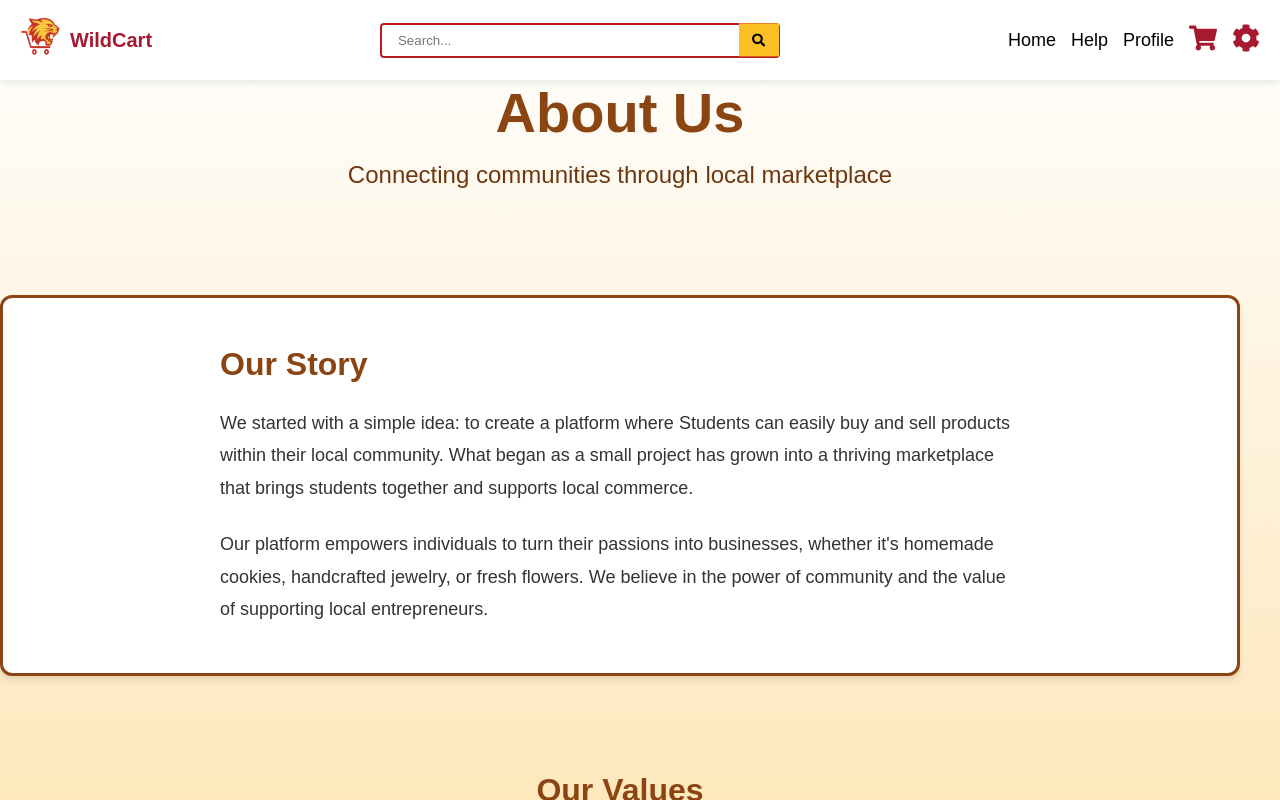
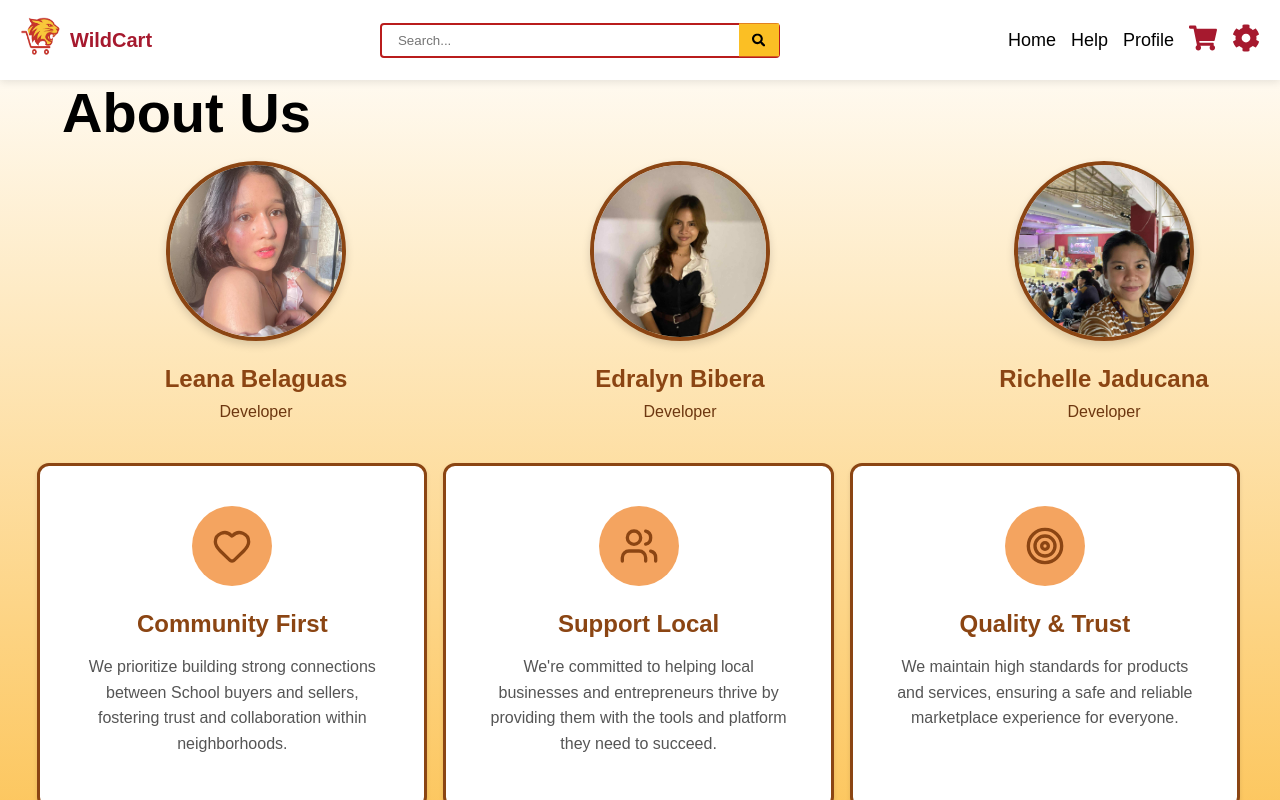
Before and after one commit to leanamariflor/WildCart, a React (Create React App) app: page /about in a window 1280 px wide. Built offline with nearby package versions, Linux system fonts and the light colour scheme.

Commit message:
fix(aboutpage): fixed the layout

```diff
--- a/src/components/Shared/css/AboutPage.css
+++ b/src/components/Shared/css/AboutPage.css
@@ -17,16 +17,15 @@
 }
 
 .about-hero {
-  text-align: center;
+  margin-left: 5%;
   padding: 3rem 0;
-  margin-bottom: 3rem;
 }
 
 .about-title {
   font-size: 3.5rem;
   font-weight: 700;
-  color: #8b4513;
-  margin-bottom: 1rem;
+  color: black;
+  margin-bottom: -2rem;
 }
 
 .about-subtitle {
@@ -42,11 +41,6 @@
   padding: 3rem;
   margin-bottom: 3rem;
   box-shadow: 0 4px 6px rgba(0, 0, 0, 0.1);
-}
-
-.about-content {
-  max-width: 800px;
-  margin: 0 auto;
 }
 
 .section-title {
@@ -73,14 +67,15 @@
 }
 
 .values-section {
-  padding: 3rem 0;
+  padding: 2rem 0;
   margin-bottom: 3rem;
+  margin-left: 3%;
 }
 
 .values-grid {
   display: grid;
-  grid-template-columns: repeat(auto-fit, minmax(280px, 1fr));
-  gap: 2rem;
+  grid-template-columns: repeat(auto-fit, minmax(280px, 2fr));
+  gap: 1rem;
 }
 
 .value-card {
@@ -156,16 +151,16 @@
 }
 
 .developers-section {
-  padding: 3rem 0;
-  margin-bottom: 3rem;
+  padding: 0;
 }
 
 .developers-grid {
   display: grid;
   grid-template-columns: repeat(auto-fit, minmax(220px, 1fr));
-  gap: 2.5rem;
-  max-width: 1000px;
+  gap: 9.5rem;
+  max-width: 1160px;
   margin: 0 auto;
+  margin-left: 120px;
 }
 
 .developer-card {
--- a/src/components/Shared/js/AboutPage.js
+++ b/src/components/Shared/js/AboutPage.js
@@ -15,29 +15,37 @@ function AboutPage() {
       <main className="main-content">
         <div className="about-hero">
           <h1 className="about-title">About Us</h1>
-          <p className="about-subtitle">
-            Connecting communities through local marketplace
-          </p>
         </div>
 
-        <div className="about-section">
-          <div className="about-content">
-            <h2 className="section-title">Our Story</h2>
-            <p className="section-text">
-              We started with a simple idea: to create a platform where Students can easily buy and sell
-              products within their local community. What began as a small project has grown into a
-              thriving marketplace that brings students together and supports local commerce.
-            </p>
-            <p className="section-text">
-              Our platform empowers individuals to turn their passions into businesses, whether it's
-              homemade cookies, handcrafted jewelry, or fresh flowers. We believe in the power of
-              community and the value of supporting local entrepreneurs.
-            </p>
+        <div className="developers-section">
+          <div className="developers-grid">
+            <div className="developer-card">
+              <div className="developer-photo">
+                <img src={dev1} alt="Developer 1" />
+              </div>
+              <h3 className="developer-name">Leana Belaguas</h3>
+              <p className="developer-role">Developer</p>
+            </div>
+
+            <div className="developer-card">
+              <div className="developer-photo">
+                <img src={dev2} alt="Developer 2" />
+              </div>
+              <h3 className="developer-name">Edralyn Bibera</h3>
+              <p className="developer-role">Developer</p>
+            </div>
+
+            <div className="developer-card">
+              <div className="developer-photo">
+                <img src={dev3} alt="Developer 3" />
+              </div>
+              <h3 className="developer-name">Richelle Jaducana</h3>
+              <p className="developer-role">Developer</p>
+            </div>
           </div>
         </div>
 
         <div className="values-section">
-          <h2 className="section-title centered">Our Values</h2>
           <div className="values-grid">
             <div className="value-card">
               <div className="value-icon">
@@ -74,7 +82,7 @@ function AboutPage() {
           </div>
         </div>
 
-        <div className="mission-section">
+        {/* <div className="mission-section">
           <div className="mission-content">
             <h2 className="section-title">Our Mission</h2>
             <p className="mission-text">
@@ -84,36 +92,7 @@ function AboutPage() {
               community bonds.
             </p>
           </div>
-        </div>
-
-        <div className="developers-section">
-          <h2 className="section-title centered">Our Developers</h2>
-          <div className="developers-grid">
-            <div className="developer-card">
-              <div className="developer-photo">
-                <img src={dev1} alt="Developer 1" />
-              </div>
-              <h3 className="developer-name">Leana Belaguas</h3>
-              <p className="developer-role">Developer</p>
-            </div>
-
-            <div className="developer-card">
-              <div className="developer-photo">
-                <img src={dev2} alt="Developer 2" />
-              </div>
-              <h3 className="developer-name">Edralyn Bibera</h3>
-              <p className="developer-role">Developer</p>
-            </div>
-
-            <div className="developer-card">
-              <div className="developer-photo">
-                <img src={dev3} alt="Developer 3" />
-              </div>
-              <h3 className="developer-name">Richelle Jaducana</h3>
-              <p className="developer-role">Developer</p>
-            </div>
-          </div>
-        </div>
+        </div> */}
 
       </main>
     </div>
```
